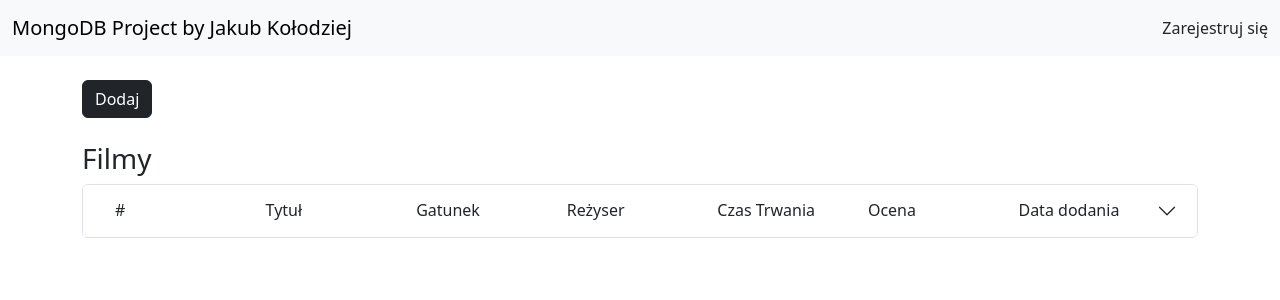
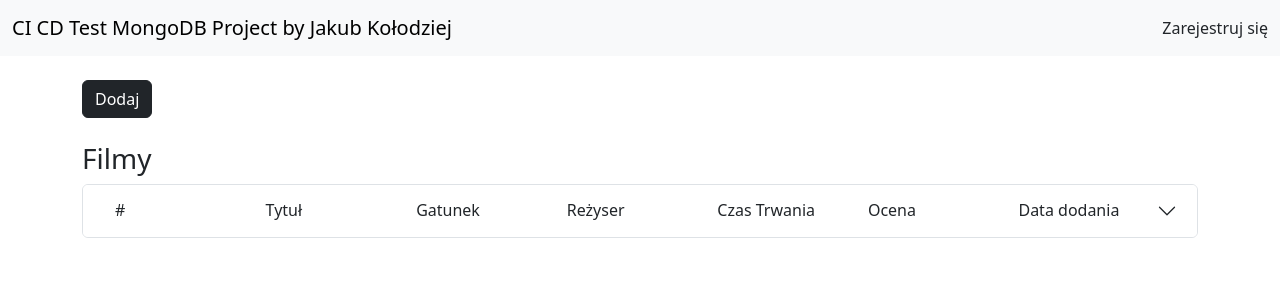
Before and after one commit to koloiyolo/mongodb_project, a Django app: template app/templates/films/list.html in a window 1280 px wide. Shown: the top 300 px of the page. Run offline with Django 3.2, Linux system fonts and the light colour scheme; the template is opened without the code that fills it, so the values that code supplies are empty.

Commit message:
cicd test

```diff
--- a/app/templates/navbar.html
+++ b/app/templates/navbar.html
@@ -1,6 +1,6 @@
 <nav class="navbar navbar-expand-lg bg-body-tertiary">
     <div class="container-fluid">
-      <a class="navbar-brand" href="{% url 'home' %}">MongoDB Project by Jakub Kołodziej</a>
+      <a class="navbar-brand" href="{% url 'home' %}"> CI CD Test MongoDB Project by Jakub Kołodziej</a>
       <button class="navbar-toggler" type="button" data-bs-toggle="collapse" data-bs-target="#navbarNav" aria-controls="navbarNav" aria-expanded="false" aria-label="Toggle navigation">
         <span class="navbar-toggler-icon"></span>
       </button>
```
